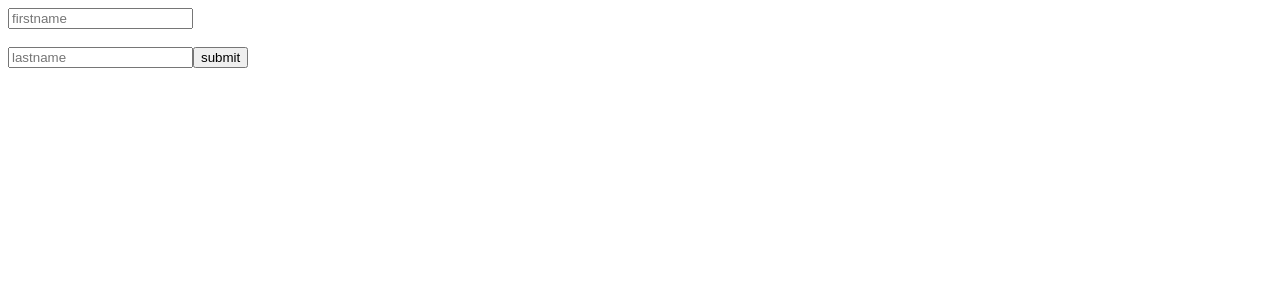
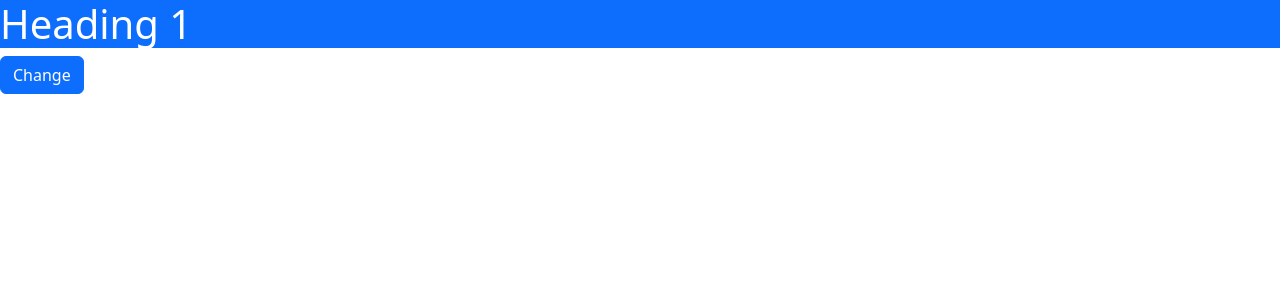
Before and after one commit to mdibrahim20/ReactFundamentals, a React (Vite) app: page / in a window 1280 px wide. Shown: the top 300 px of the page. Built offline with nearby package versions, Linux system fonts and the light colour scheme.

Commit message:
useRef -- hooks working with bootstrap css

```diff
--- a/package.json
+++ b/package.json
@@ -10,6 +10,7 @@
     "preview": "vite preview"
   },
   "dependencies": {
+    "bootstrap": "^5.3.2",
     "react": "^19.0.0",
     "react-dom": "^19.0.0",
     "react-router-dom": "^7.5.2"
--- a/src/App.jsx
+++ b/src/App.jsx
@@ -1,19 +1,22 @@
 import React from "react";
 import { useRef } from "react";
 const App = () => {
-  let firstname,lastname = useRef();
-  const submit = () => {
-    let fname = firstname.value;
-    let lname = lastname.value;
-    alert(fname+ " " + lname)
-  }
+  let myHeading = useRef();
+
+  const change = () => {
+    myHeading.current.classList.remove("text-white");
+    myHeading.current.classList.remove("bg-primary");
+    myHeading.current.classList.add("bg-danger");
+    myHeading.current.classList.add("text-success");
+  };
   return (
     <div>
-
-        <input type="text" placeholder="firstname" name="" ref={(a)=>firstname=a} id="" /><br/><br/>
-        <input type="text" placeholder="lastname" ref={(a)=>lastname=a} name="" id="" />
-        <button onClick={submit}>submit</button>
-
+      <h1 ref={myHeading} className="text-white bg-primary">
+        Heading 1
+      </h1>
+      <button onClick={change} className="btn btn-primary">
+        Change
+      </button>
     </div>
   );
 };
@@ -137,3 +140,25 @@ const App = () => {
     </div>
   );
 */
+
+/*
+useRef: works with css class.
+  let myHeading = useRef();
+
+  const change = () => {
+    myHeading.current.classList.remove("text-white");
+    myHeading.current.classList.remove("bg-primary");
+    myHeading.current.classList.add("bg-danger");
+    myHeading.current.classList.add("text-success");
+  };
+  return (
+    <div>
+      <h1 ref={myHeading} className="text-white bg-primary">
+        Heading 1
+      </h1>
+      <button onClick={change} className="btn btn-primary">
+        Change
+      </button>
+    </div>
+  );
+*/
--- a/src/main.jsx
+++ b/src/main.jsx
@@ -1,6 +1,8 @@
 import { StrictMode } from 'react'
 import { createRoot } from 'react-dom/client'
 import App from './App.jsx'
+import 'bootstrap'
+import 'bootstrap/dist/css/bootstrap.css';
 
 createRoot(document.getElementById('root')).render(
   <StrictMode>
```
Also changed, not shown: 1 other file (tests, documents, lock files or other folders).
